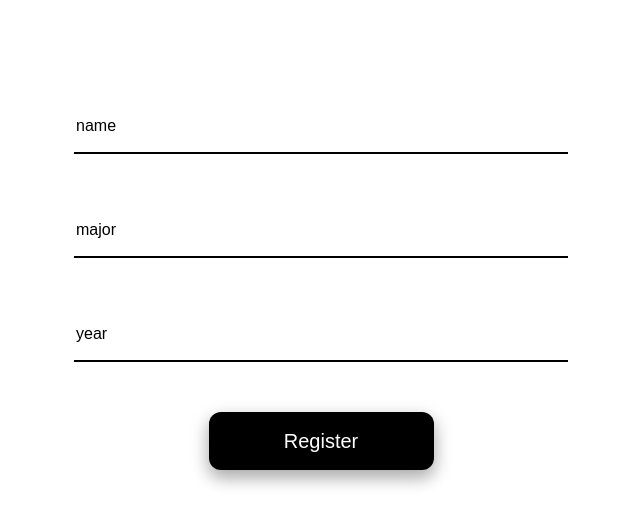
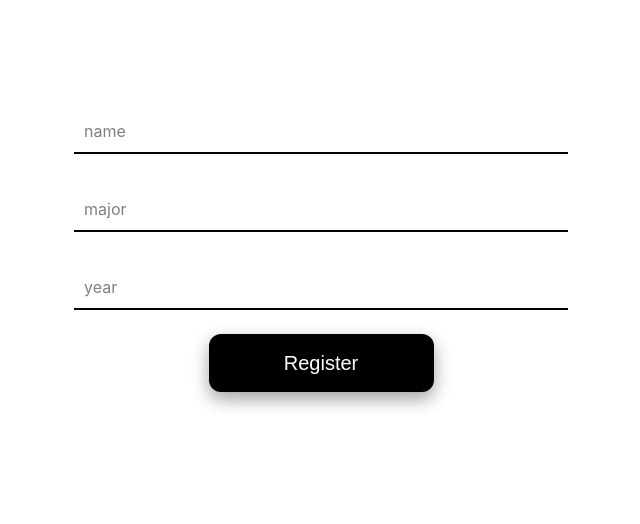
Before and after one commit to ucladevx/Aphrodite, a React (Create React App) app: page /form in a window 1280 px wide. Shown: the top 524 px of the page, without its empty margins (319-959 px from the left). Built offline with nearby package versions, Linux system fonts and the light colour scheme.

Commit message:
css form

```diff
--- a/src/Components/Form/Form.css
+++ b/src/Components/Form/Form.css
@@ -4,40 +4,11 @@
   height: 600px;
   padding: 50px;
   box-sizing: border-box;
-
   padding-top: 100px;
-
   /* border: 1px solid rgba(0, 0, 0, 0.15); */
   justify-content: center;
   align-items: center;
   text-align: center;
-}
-
-.form-field {
-  padding-bottom: 50px;
-}
-
-.input {
-  width: 490px;
-  height: 50px;
-  font-family: sans-serif;
-  font-size: 16px;
-  color: black;
-  border: none;
-  border-bottom: 2px solid black;
-}
-
-input:focus {
-  outline: none;
-}
-
-input::-webkit-input-placeholder {
-  color: black;
-  font-weight: lighter;
-}
-input:focus::-webkit-input-placeholder {
-  transition: 0.2s ease all;
-  font-size: 11px;
 }
 
 .registration-button {
@@ -60,3 +31,35 @@ input:focus::-webkit-input-placeholder {
   box-shadow: 0 16px 16px 0 rgba(0, 0, 0, 0.24),
     0 17px 50px 0 rgba(0, 0, 0, 0.19);
 }
+
+.form-control {
+  width: 490px;
+  height: 50px;
+  font-family: sans-serif;
+  font-size: 16px;
+  color: black;
+  border: none;
+  border-bottom: 2px solid black;
+  outline: none;
+}
+
+.form-group {
+  position: relative;
+  margin-bottom: 1.5rem;
+}
+
+.form-control-placeholder {
+  position: absolute;
+  top: 25%;
+  left: 0;
+  padding: 7px 0 0 13px;
+  transition: all 200ms;
+  opacity: 0.5;
+}
+
+.form-control:focus + .form-control-placeholder,
+.form-control:valid + .form-control-placeholder {
+  font-size: 75%;
+  transform: translate3d(0, -100%, 0);
+  opacity: 1;
+}
--- a/src/Components/Form/Form.js
+++ b/src/Components/Form/Form.js
@@ -47,6 +47,22 @@ class Form extends Component {
 
   createForm(formTitle) {
     return (
+      <div className="form-group">
+        <input
+          type="text"
+          id={formTitle}
+          className="form-control"
+          required
+          value={this.state[{ formTitle }]}
+          onChange={this.handleInputChange}
+        />
+        <label className="form-control-placeholder" htmlFor={formTitle}>
+          {formTitle}
+        </label>
+      </div>
+    );
+  }
+  /*
 <div className="form-field">
         <input
           className="input"
@@ -57,9 +73,7 @@ class Form extends Component {
           onChange={this.handleInputChange}
         />
       </div>
-    );
-  }
-
+*/
   render() {
     return (
       <div>
```
Lines whose indentation alone changed are shown as unchanged.
